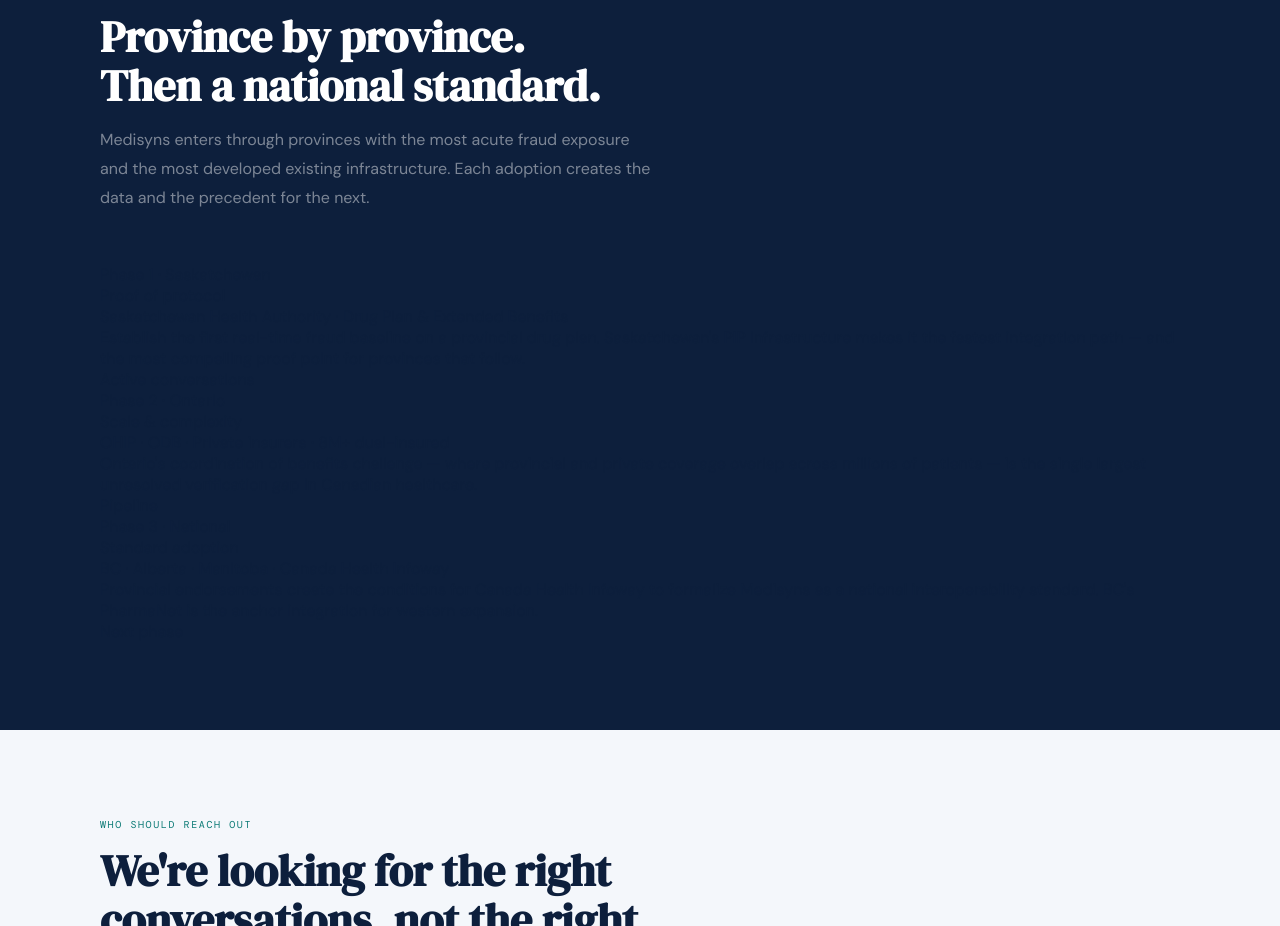
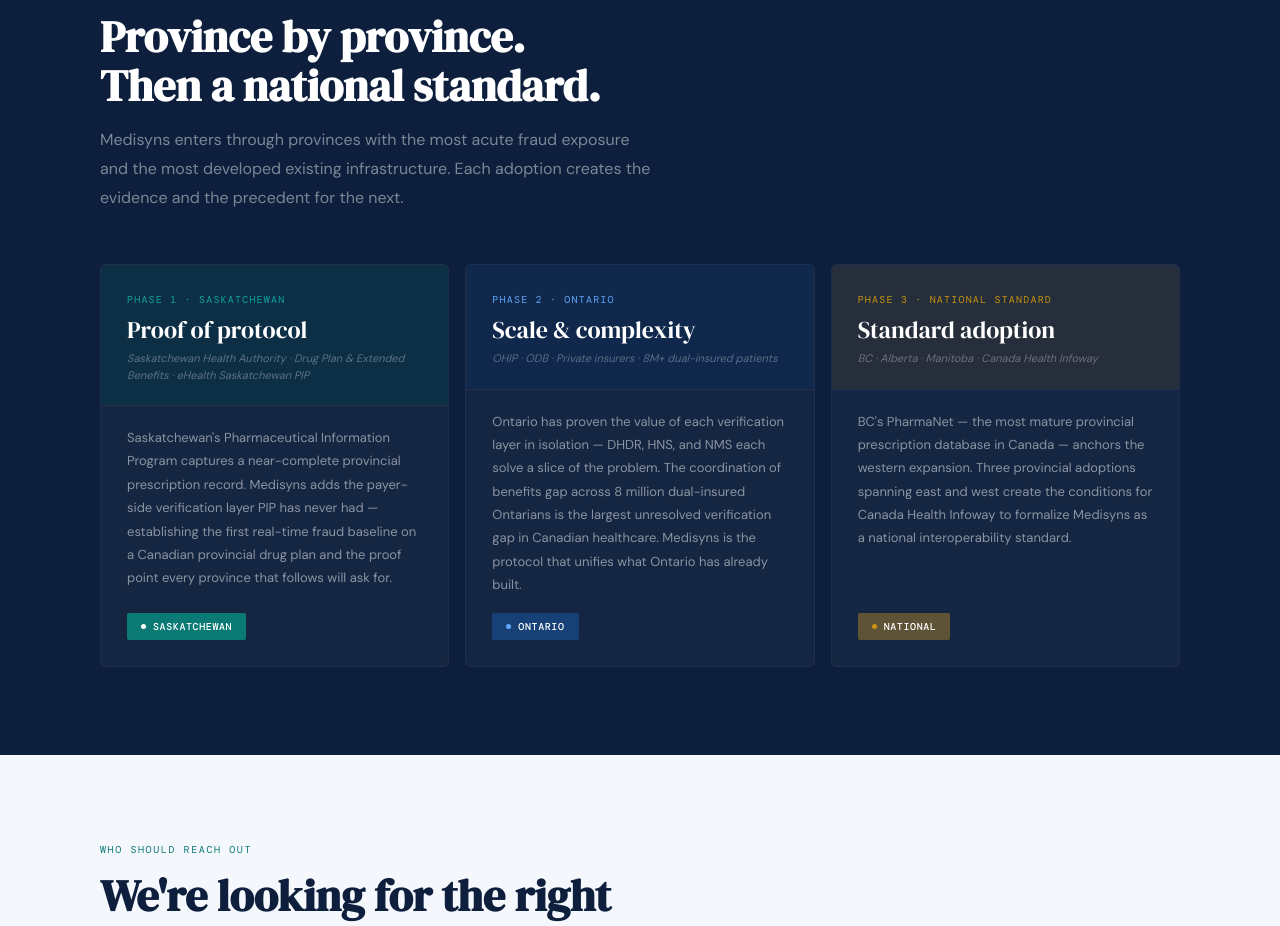
Before and after one commit to sjkextras/Medisyns, a plain HTML site: page canada/index.html in a window 1280 px wide. Shown: the part 4285-5211 px from the top of the page. Drawn offline with nearby package versions, Linux system fonts and the light colour scheme.

Commit message:
Update index.html

```diff
--- a/canada/index.html
+++ b/canada/index.html
@@ -413,6 +413,65 @@ img{display:block;max-width:100%;}
   font-family:'DM Mono',monospace;letter-spacing:.04em;
 }
 
+/* ── ROADMAP ── */
+.roadmap{display:grid;grid-template-columns:repeat(3,1fr);gap:16px;}
+.rm-card{
+  border-radius:6px;overflow:hidden;
+  border:1px solid rgba(255,255,255,.08);
+  display:flex;flex-direction:column;
+}
+.rm-head{padding:28px 26px 22px;}
+.rm-phase-label{
+  font-family:'DM Mono',monospace;font-size:10px;
+  letter-spacing:.12em;text-transform:uppercase;
+  margin-bottom:10px;
+}
+.rm-title{
+  font-family:'DM Serif Display',serif;
+  font-size:24px;color:#fff;line-height:1.15;
+  margin-bottom:6px;
+}
+.rm-scope{
+  font-size:11px;color:rgba(255,255,255,.32);
+  font-style:italic;line-height:1.5;
+}
+.rm-body{
+  padding:20px 26px 26px;
+  background:rgba(255,255,255,.03);
+  border-top:1px solid rgba(255,255,255,.06);
+  flex:1;display:flex;flex-direction:column;gap:16px;
+}
+.rm-body p{
+  font-size:13px;color:rgba(255,255,255,.5);
+  line-height:1.8;flex:1;
+}
+.rm-badge{
+  display:inline-flex;align-items:center;gap:7px;
+  padding:7px 14px;border-radius:2px;
+  font-family:'DM Mono',monospace;
+  font-size:10px;font-weight:500;letter-spacing:.06em;
+  text-transform:uppercase;width:fit-content;
+}
+.rm-badge::before{
+  content:'';width:5px;height:5px;border-radius:50%;flex-shrink:0;
+}
+
+/* Phase colours */
+.phase-sk .rm-head{background:rgba(11,122,117,.18);}
+.phase-sk .rm-phase-label{color:var(--teal-lt);}
+.phase-sk .rm-badge{background:var(--teal);color:#fff;}
+.phase-sk .rm-badge::before{background:#fff;}
+
+.phase-on .rm-head{background:rgba(26,86,160,.16);}
+.phase-on .rm-phase-label{color:#60A5FA;}
+.phase-on .rm-badge{background:rgba(26,86,160,.55);color:#fff;}
+.phase-on .rm-badge::before{background:#60A5FA;}
+
+.phase-bc .rm-head{background:rgba(184,137,42,.14);}
+.phase-bc .rm-phase-label{color:#C8940F;}
+.phase-bc .rm-badge{background:rgba(184,137,42,.45);color:#fff;}
+.phase-bc .rm-badge::before{background:#C8940F;}
+
 /* ── RESPONSIVE ── */
 @media(max-width:960px){
   .nav{padding:0 24px;}
@@ -669,41 +728,45 @@ img{display:block;max-width:100%;}
     <div class="section-inner">
       <div class="section-label">Roadmap</div>
       <h2 style="color:#fff;">Province by province.<br>Then a national standard.</h2>
-      <p class="section-lead">Medisyns enters through provinces with the most acute fraud exposure and the most developed existing infrastructure. Each adoption creates the data and the precedent for the next.</p>
+      <p class="section-lead">Medisyns enters through provinces with the most acute fraud exposure and the most developed existing infrastructure. Each adoption creates the evidence and the precedent for the next.</p>
       <div class="roadmap">
+
         <div class="rm-card phase-sk">
           <div class="rm-head">
             <div class="rm-phase-label">Phase 1 · Saskatchewan</div>
             <div class="rm-title">Proof of protocol</div>
-            <div class="rm-scope">Saskatchewan Health Authority · Drug Plan &amp; Extended Benefits</div>
+            <div class="rm-scope">Saskatchewan Health Authority · Drug Plan &amp; Extended Benefits · eHealth Saskatchewan PIP</div>
           </div>
           <div class="rm-body">
-            <p>Establish the first real-time fraud baseline on a provincial drug plan. Saskatchewan's PIP infrastructure makes it the fastest integration path — and the most compelling proof point for provinces that follow.</p>
-            <div class="rm-badge">Active conversations</div>
+            <p>Saskatchewan's Pharmaceutical Information Program captures a near-complete provincial prescription record. Medisyns adds the payer-side verification layer PIP has never had — establishing the first real-time fraud baseline on a Canadian provincial drug plan and the proof point every province that follows will ask for.</p>
+            <div class="rm-badge">Saskatchewan</div>
           </div>
         </div>
+
         <div class="rm-card phase-on">
           <div class="rm-head">
             <div class="rm-phase-label">Phase 2 · Ontario</div>
             <div class="rm-title">Scale &amp; complexity</div>
-            <div class="rm-scope">OHIP · ODB · Private insurers · 8M+ dual-insured</div>
+            <div class="rm-scope">OHIP · ODB · Private insurers · 8M+ dual-insured patients</div>
           </div>
           <div class="rm-body">
-            <p>Ontario's coordination of benefits challenge — where provincial and private coverage overlap across millions of patients — is the single largest unresolved verification gap in Canadian healthcare.</p>
-            <div class="rm-badge">Pipeline</div>
+            <p>Ontario has proven the value of each verification layer in isolation — DHDR, HNS, and NMS each solve a slice of the problem. The coordination of benefits gap across 8 million dual-insured Ontarians is the largest unresolved verification gap in Canadian healthcare. Medisyns is the protocol that unifies what Ontario has already built.</p>
+            <div class="rm-badge">Ontario</div>
           </div>
         </div>
+
         <div class="rm-card phase-bc">
           <div class="rm-head">
-            <div class="rm-phase-label">Phase 3 · National</div>
+            <div class="rm-phase-label">Phase 3 · National standard</div>
             <div class="rm-title">Standard adoption</div>
             <div class="rm-scope">BC · Alberta · Manitoba · Canada Health Infoway</div>
           </div>
           <div class="rm-body">
-            <p>Provincial endorsements create the conditions for Canada Health Infoway to formalize Medisyns as a national interoperability standard. BC's PharmaNet is the anchor integration for western expansion.</p>
-            <div class="rm-badge">Next phase</div>
-             </div>
+            <p>BC's PharmaNet — the most mature provincial prescription database in Canada — anchors the western expansion. Three provincial adoptions spanning east and west create the conditions for Canada Health Infoway to formalize Medisyns as a national interoperability standard.</p>
+            <div class="rm-badge">National</div>
           </div>
+        </div>
+
       </div>
     </div>
   </div>
```
